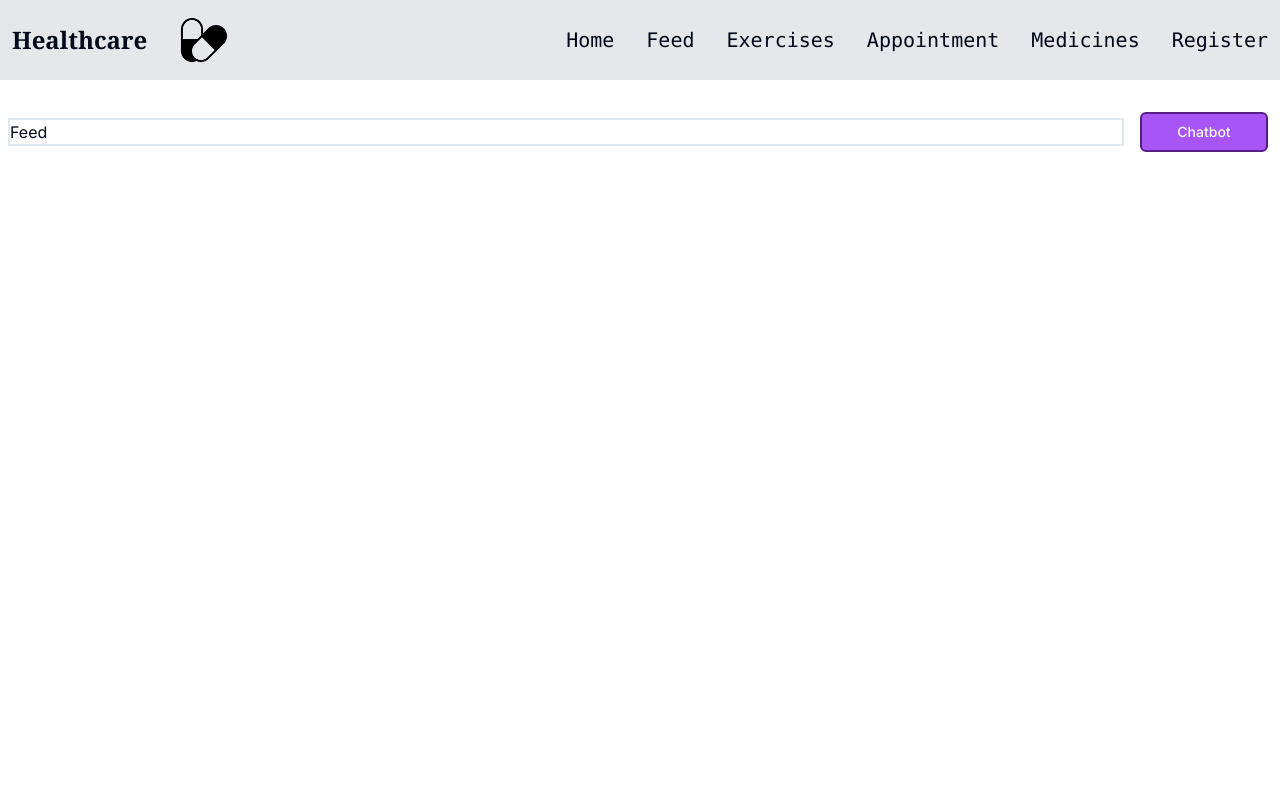
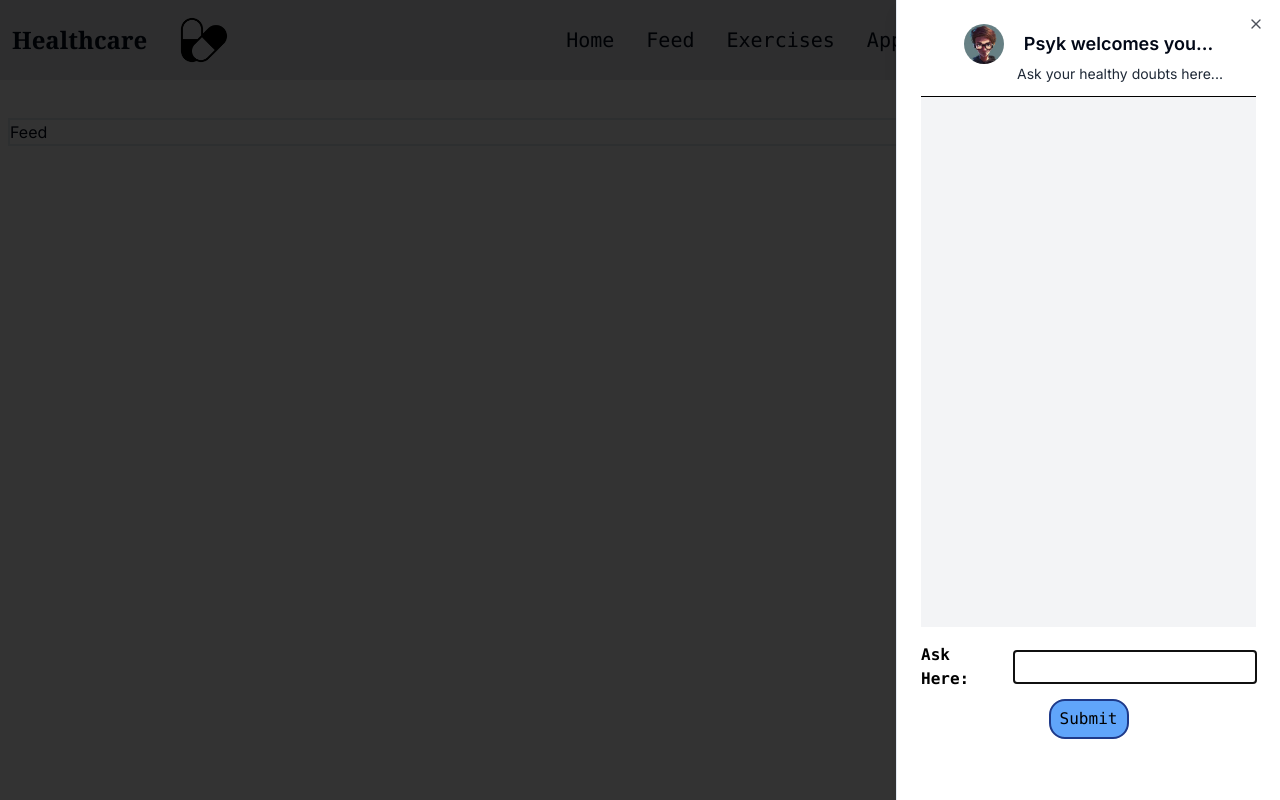
Before and after one commit to Prathamesh314/HealthCare-2, a Next.js app in the folder health-care/: page /profile/user in a window 1280 px wide. Both pictures are taken after a click on the button "Chatbot". Built offline with nearby package versions, Linux system fonts and the light colour scheme.

Commit message:
integrated chatbot with website

```diff
--- a/health-care/package.json
+++ b/health-care/package.json
@@ -9,6 +9,7 @@
     "lint": "next lint"
   },
   "dependencies": {
+    "@radix-ui/react-avatar": "^1.0.4",
     "@radix-ui/react-dialog": "^1.0.5",
     "@radix-ui/react-label": "^2.0.2",
     "@radix-ui/react-select": "^2.0.0",
--- a/health-care/src/components/Feed.tsx
+++ b/health-care/src/components/Feed.tsx
@@ -1,11 +1,50 @@
-import React from 'react'
-import { Button } from './ui/button'
+"use client"
+import React, { useEffect, useState } from 'react'
+import { Button } from "@/components/ui/button"
+import {
+  Sheet,
+  SheetContent,
+  SheetDescription,
+  SheetTitle,
+  SheetTrigger,
+} from "@/components/ui/sheet"
+import {
+  Avatar,
+  AvatarFallback,
+  AvatarImage,
+} from "@/components/ui/avatar"
 
-
+interface Promptoutput{
+  name: string,
+  message: string,
+}
 
 const Feed = () => {
+  const [userInput, setUserInput] = useState('');
 
+  const results: Promptoutput[] | undefined = []
 
+  const handleInputChange = (e: any) => {
+    setUserInput(e.target.value);
+  };
+
+  const handleSubmit = async(e: any) => {
+    e.preventDefault();
+    let msg1 = {name: "User", message: userInput}
+    results.push(msg1)
+    await fetch('http://127.0.0.1:5000/predict', {
+            method: 'POST',
+            body: JSON.stringify({ message: userInput }),
+            mode: 'cors',
+            headers: {
+              'Content-Type': 'application/json'
+            },
+          }).then(r => r.json())
+          .then(r => {
+            let msg2 = { name: "Prathamesh", message: r.message };
+            results.push(msg2);
+        })
+  };
 
   return (
     <div className='flex w-full justify-betweem items-center gap-x-4'>
@@ -13,7 +52,55 @@
         Feed
       </div>
       <div>
-        <Button className='w-32 h-10 bg-purple-500 border-2 border-purple-900 mr-3'>Chatbot</Button>
+        <Sheet>
+          <SheetTrigger asChild>
+            <Button className='bg-purple-500 w-32 h-10 border-3 border-black mr-3'>Chatbot</Button>
+          </SheetTrigger>
+          <SheetContent>
+            <SheetTitle className='flex justify-center items-center w-full gap-x-5'>
+              <Avatar>
+                <AvatarImage src="/images/chatbot.jpeg" alt="@shadcn" />
+                <AvatarFallback>CN</AvatarFallback>
+              </Avatar>
+              <h1>Psyk welcomes you...</h1>
+            </SheetTitle>
+            <SheetDescription className='w-full justify-center items-center pl-24 text-gray-800'>
+              <h1>Ask your healthy doubts here...</h1>
+            </SheetDescription>
+            <hr className='mt-3 border-t-10 border-black' />
+            <div className='flex flex-col gap-y-4'>
+              <div className='h-[530px] border-1 border-black bg-gray-100' >
+              {/* <ul>
+                {results.map((result, index) => (
+                  <li key={index}>
+                    <strong>{result.name}:</strong> {result.message}
+                  </li>
+                ))}
+              </ul> */}
+              </div>
+              <div className='flex justify-center items-center w-full'>
+                <form onSubmit={handleSubmit} className='flex flex-col justify-center items-center w-full'>
+                  <div className='flex'>
+                    <label className='flex justify-center items-center gap-4'>
+                      <div className='text-black font-mono font-semibold'>
+                        Ask Here:
+                      </div>
+                      <input
+                        type="text"
+                        value={userInput}
+                        onChange={handleInputChange}
+                        className='h-8 p-1 text-black font-semibold'
+                      />
+                    </label>
+                  </div>
+                  <div className='mt-2'>
+                    <button type="submit" className='w-20 h-10 bg-blue-400 rounded-2xl border-2 border-blue-900 text-md font-mono text-black'>Submit</button>
+                  </div>
+                </form>
+              </div>
+            </div>
+          </SheetContent>
+        </Sheet>
       </div>
     </div>
   )
--- /dev/null
+++ b/health-care/src/components/ui/avatar.tsx
@@ -0,0 +1,50 @@
+"use client"
+
+import * as React from "react"
+import * as AvatarPrimitive from "@radix-ui/react-avatar"
+
+import { cn } from "@/lib/utils"
+
+const Avatar = React.forwardRef<
+  React.ElementRef<typeof AvatarPrimitive.Root>,
+  React.ComponentPropsWithoutRef<typeof AvatarPrimitive.Root>
+>(({ className, ...props }, ref) => (
+  <AvatarPrimitive.Root
+    ref={ref}
+    className={cn(
+      "relative flex h-10 w-10 shrink-0 overflow-hidden rounded-full",
+      className
+    )}
+    {...props}
+  />
+))
+Avatar.displayName = AvatarPrimitive.Root.displayName
+
+const AvatarImage = React.forwardRef<
+  React.ElementRef<typeof AvatarPrimitive.Image>,
+  React.ComponentPropsWithoutRef<typeof AvatarPrimitive.Image>
+>(({ className, ...props }, ref) => (
+  <AvatarPrimitive.Image
+    ref={ref}
+    className={cn("aspect-square h-full w-full", className)}
+    {...props}
+  />
+))
+AvatarImage.displayName = AvatarPrimitive.Image.displayName
+
+const AvatarFallback = React.forwardRef<
+  React.ElementRef<typeof AvatarPrimitive.Fallback>,
+  React.ComponentPropsWithoutRef<typeof AvatarPrimitive.Fallback>
+>(({ className, ...props }, ref) => (
+  <AvatarPrimitive.Fallback
+    ref={ref}
+    className={cn(
+      "flex h-full w-full items-center justify-center rounded-full bg-muted",
+      className
+    )}
+    {...props}
+  />
+))
+AvatarFallback.displayName = AvatarPrimitive.Fallback.displayName
+
+export { Avatar, AvatarImage, AvatarFallback }
--- /dev/null
+++ b/health-care/src/components/ui/sheet.tsx
@@ -0,0 +1,140 @@
+"use client"
+
+import * as React from "react"
+import * as SheetPrimitive from "@radix-ui/react-dialog"
+import { cva, type VariantProps } from "class-variance-authority"
+import { X } from "lucide-react"
+
+import { cn } from "@/lib/utils"
+
+const Sheet = SheetPrimitive.Root
+
+const SheetTrigger = SheetPrimitive.Trigger
+
+const SheetClose = SheetPrimitive.Close
+
+const SheetPortal = SheetPrimitive.Portal
+
+const SheetOverlay = React.forwardRef<
+  React.ElementRef<typeof SheetPrimitive.Overlay>,
+  React.ComponentPropsWithoutRef<typeof SheetPrimitive.Overlay>
+>(({ className, ...props }, ref) => (
+  <SheetPrimitive.Overlay
+    className={cn(
+      "fixed inset-0 z-50 bg-black/80  data-[state=open]:animate-in data-[state=closed]:animate-out data-[state=closed]:fade-out-0 data-[state=open]:fade-in-0",
+      className
+    )}
+    {...props}
+    ref={ref}
+  />
+))
+SheetOverlay.displayName = SheetPrimitive.Overlay.displayName
+
+const sheetVariants = cva(
+  "fixed z-50 gap-4 bg-background p-6 shadow-lg transition ease-in-out data-[state=open]:animate-in data-[state=closed]:animate-out data-[state=closed]:duration-300 data-[state=open]:duration-500",
+  {
+    variants: {
+      side: {
+        top: "inset-x-0 top-0 border-b data-[state=closed]:slide-out-to-top data-[state=open]:slide-in-from-top",
+        bottom:
+          "inset-x-0 bottom-0 border-t data-[state=closed]:slide-out-to-bottom data-[state=open]:slide-in-from-bottom",
+        left: "inset-y-0 left-0 h-full w-3/4 border-r data-[state=closed]:slide-out-to-left data-[state=open]:slide-in-from-left sm:max-w-sm",
+        right:
+          "inset-y-0 right-0 h-full w-3/4  border-l data-[state=closed]:slide-out-to-right data-[state=open]:slide-in-from-right sm:max-w-sm",
+      },
+    },
+    defaultVariants: {
+      side: "right",
+    },
+  }
+)
+
+interface SheetContentProps
+  extends React.ComponentPropsWithoutRef<typeof SheetPrimitive.Content>,
+    VariantProps<typeof sheetVariants> {}
+
+const SheetContent = React.forwardRef<
+  React.ElementRef<typeof SheetPrimitive.Content>,
+  SheetContentProps
+>(({ side = "right", className, children, ...props }, ref) => (
+  <SheetPortal>
+    <SheetOverlay />
+    <SheetPrimitive.Content
+      ref={ref}
+      className={cn(sheetVariants({ side }), className)}
+      {...props}
+    >
+      {children}
+      <SheetPrimitive.Close className="absolute right-4 top-4 rounded-sm opacity-70 ring-offset-background transition-opacity hover:opacity-100 focus:outline-none focus:ring-2 focus:ring-ring focus:ring-offset-2 disabled:pointer-events-none data-[state=open]:bg-secondary">
+        <X className="h-4 w-4" />
+        <span className="sr-only">Close</span>
+      </SheetPrimitive.Close>
+    </SheetPrimitive.Content>
+  </SheetPortal>
+))
+SheetContent.displayName = SheetPrimitive.Content.displayName
+
+const SheetHeader = ({
+  className,
+  ...props
+}: React.HTMLAttributes<HTMLDivElement>) => (
+  <div
+    className={cn(
+      "flex flex-col space-y-2 text-center sm:text-left",
+      className
+    )}
+    {...props}
+  />
+)
+SheetHeader.displayName = "SheetHeader"
+
+const SheetFooter = ({
+  className,
+  ...props
+}: React.HTMLAttributes<HTMLDivElement>) => (
+  <div
+    className={cn(
+      "flex flex-col-reverse sm:flex-row sm:justify-end sm:space-x-2",
+      className
+    )}
+    {...props}
+  />
+)
+SheetFooter.displayName = "SheetFooter"
+
+const SheetTitle = React.forwardRef<
+  React.ElementRef<typeof SheetPrimitive.Title>,
+  React.ComponentPropsWithoutRef<typeof SheetPrimitive.Title>
+>(({ className, ...props }, ref) => (
+  <SheetPrimitive.Title
+    ref={ref}
+    className={cn("text-lg font-semibold text-foreground", className)}
+    {...props}
+  />
+))
+SheetTitle.displayName = SheetPrimitive.Title.displayName
+
+const SheetDescription = React.forwardRef<
+  React.ElementRef<typeof SheetPrimitive.Description>,
+  React.ComponentPropsWithoutRef<typeof SheetPrimitive.Description>
+>(({ className, ...props }, ref) => (
+  <SheetPrimitive.Description
+    ref={ref}
+    className={cn("text-sm text-muted-foreground", className)}
+    {...props}
+  />
+))
+SheetDescription.displayName = SheetPrimitive.Description.displayName
+
+export {
+  Sheet,
+  SheetPortal,
+  SheetOverlay,
+  SheetTrigger,
+  SheetClose,
+  SheetContent,
+  SheetHeader,
+  SheetFooter,
+  SheetTitle,
+  SheetDescription,
+}
```
Also changed, not shown: health-care/public/images/chatbot.jpeg (added), 1 other file (tests, documents, lock files or other folders).
